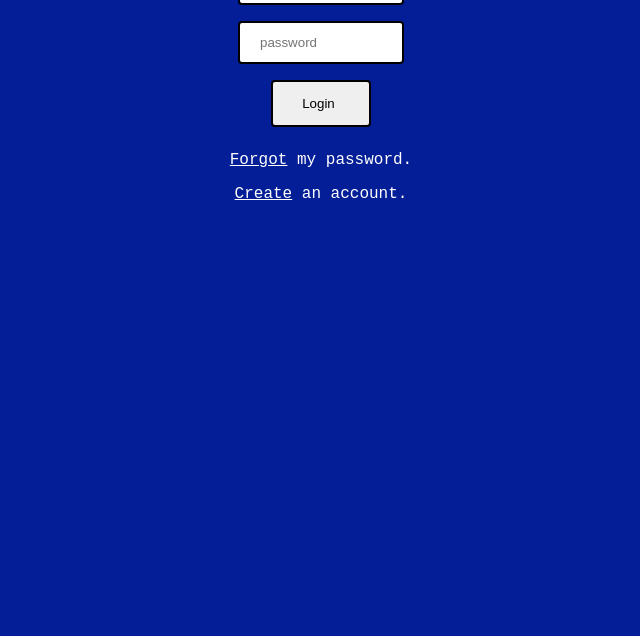
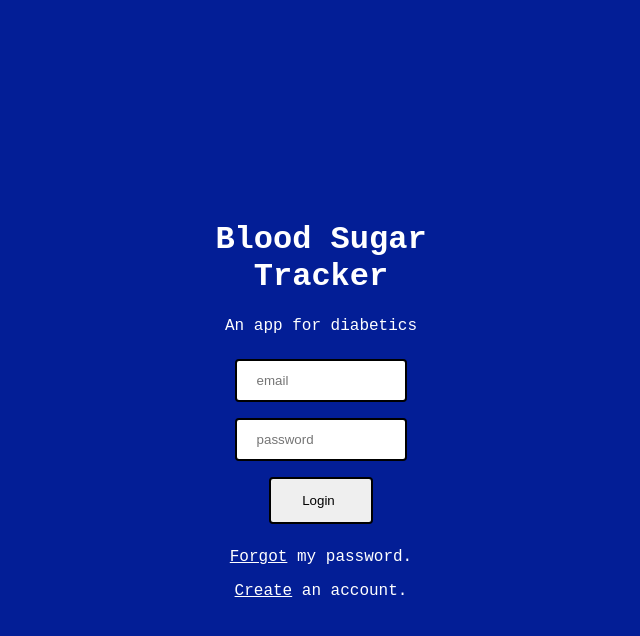
Before and after one commit to mridzuan/Blood_Sugar_Tracker, a React (Create React App) app in the folder client/: page /login in a window 1280 px wide. Shown: the top 636 px of the page, without its empty margins (319-959 px from the left). Built offline with nearby package versions, Linux system fonts and the light colour scheme.

Commit message:
Fixed login

```diff
--- a/client/src/App.css
+++ b/client/src/App.css
@@ -24,6 +24,16 @@
 }
 
 .outer_container {
+  position: absolute;
+  top: 50%;
+  margin-top: -200px;
+  /* half of #content height*/
+  left: 20%;
+  width: 60%;
+  text-align: center;
+}
+
+.outer_container_list {
   position: static;
   top: 50%;
   margin-top: -200px;
--- a/client/src/components/logged-in.component.js
+++ b/client/src/components/logged-in.component.js
@@ -227,7 +227,7 @@
                             </div>
                         </div>
                 </div>
-                <div className = "outer_container"><br /><br /><br /><br /><br /><br /><br /><br /><br /><br /><br /><br /><br /><br /><br />
+                <div className = "outer_container_list"><br /><br /><br /><br /><br /><br /><br /><br /><br /><br /><br /><br /><br /><br /><br />
                     <p style = {this.recentStyle(this.state.listMessage)}>Your average blood sugar level is: <span style = {this.categoryStyle(this.averageReading())}>{this.averageReading()}</span></p>
                     <p>See your <a href="/fullhistory">full history</a>.</p><br />
                     <div className = "inner_container">
```
